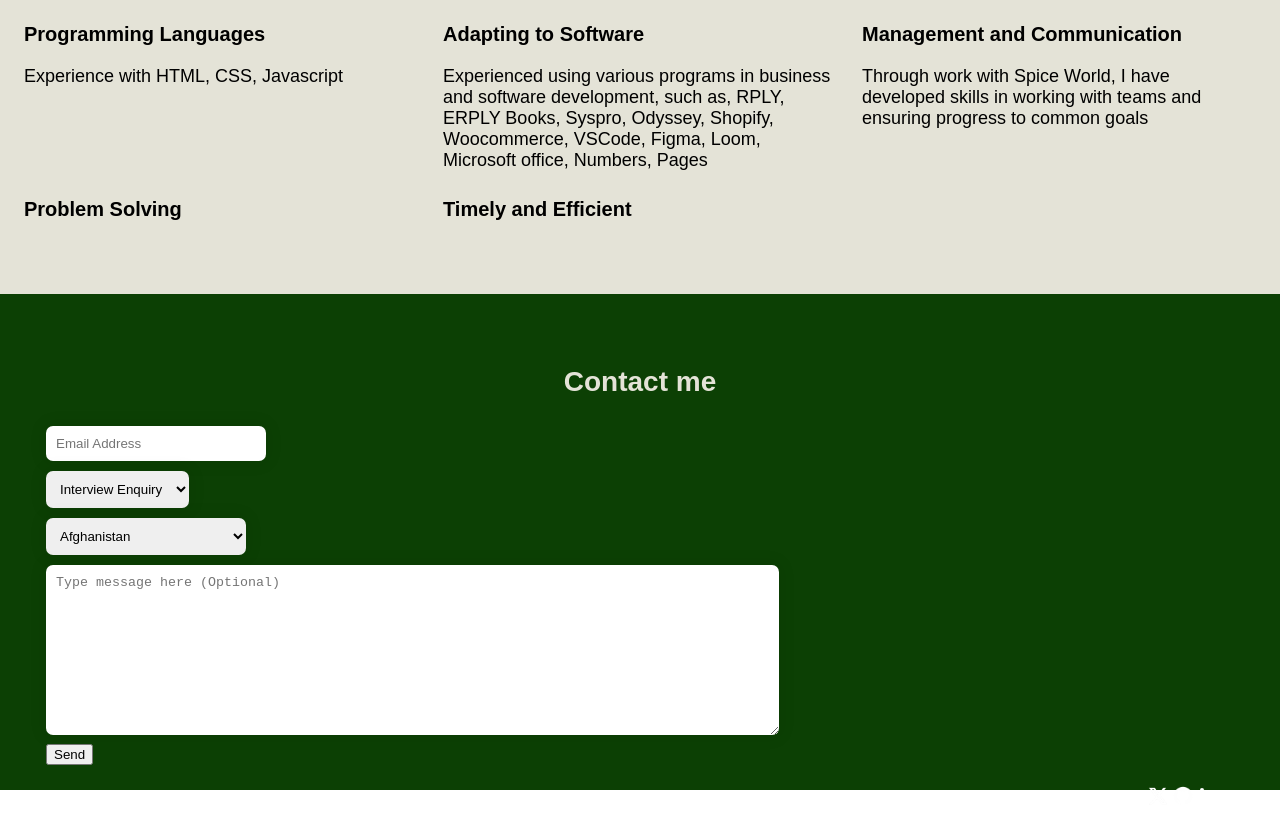
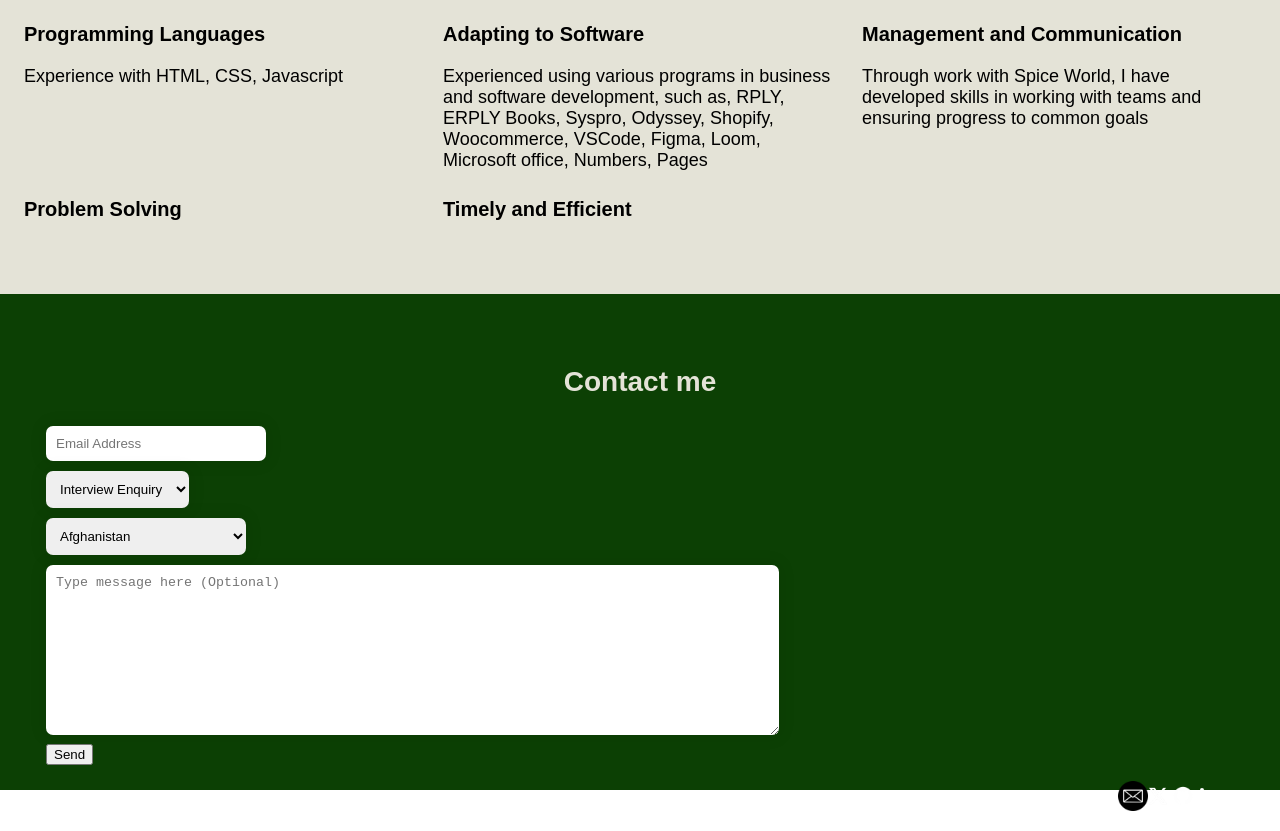
Before and after one commit to aamir95-4/CARSOS005_PTO2309_GroupB_AamirOsman_ITW_Final_Digital_Resume, a plain HTML site: page index.html in a window 1280 px wide. Shown: the part 1391-2222 px from the top of the page. Drawn offline with Linux system fonts and the light colour scheme.

Commit message:
update with email address

```diff
--- a/index.html
+++ b/index.html
@@ -472,6 +472,15 @@
 
       <!-- Socials -->
       <section class="socials">
+        <div id="email-ad">
+          <a href="mailto:aamirosman@icloud.com"
+            ><img
+              src="./imgs/email-icon.png"
+              alt="email icon"
+              width="30px"
+              height="30px"
+          /></a>
+        </div>
         <div id="X">
           <a href="http://twitter.com/aamir_95" target="_blank"
             ><img src="./imgs/x.png" width="20px" height="20px" alt="X Logo" />
```
Also changed, not shown: imgs/email-icon.png (added).
